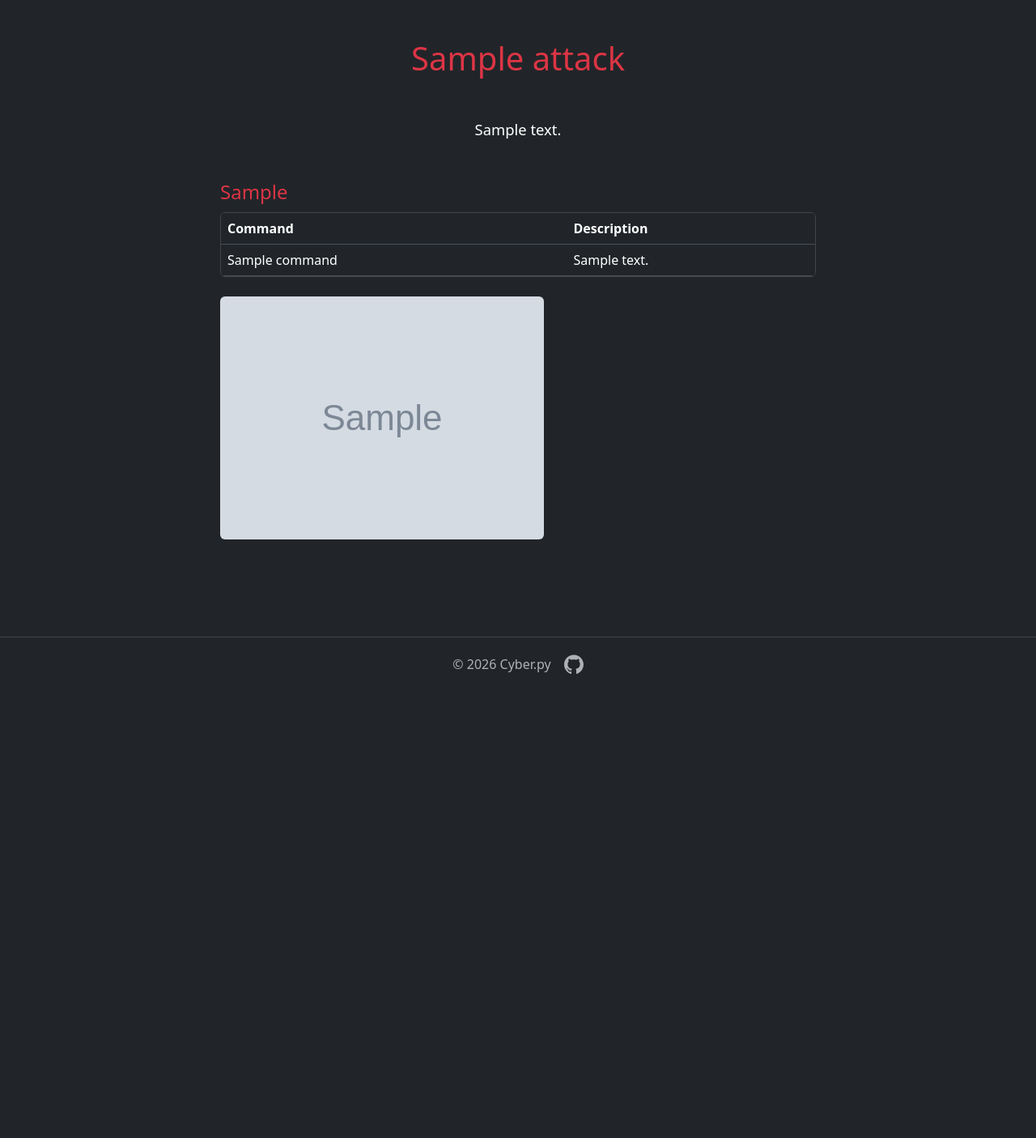
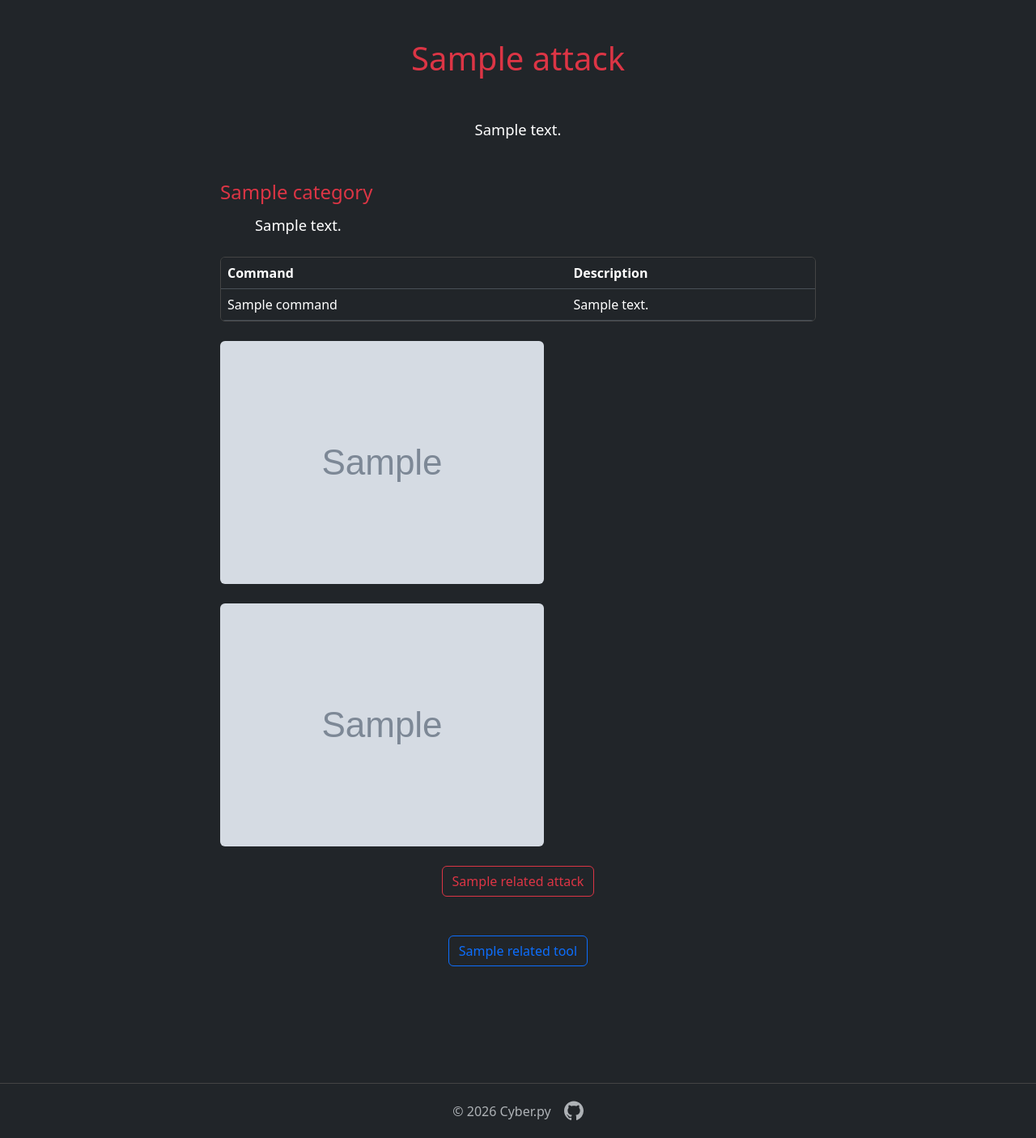
Before and after one commit to emreeturker/cyber-py, a Django app: template attacks/templates/attacks/detail.html in a window 1280 px wide. Shown: the part 60-1465 px from the top of the page at 81% size. Before the commit the page ends 892 px from the top, so only its background shows below. Run offline with Django 5.2, Linux system fonts and the light colour scheme; tables that the repository leaves empty hold one stand-in row (values such as "Sample post"); the template is opened without the code that fills it: values that come from a table or form of the project are taken from there, most other values are stand-ins (such as "Sample title", 1, 10 or a date in 2020); grey boxes marked "Sample" are stand-in pictures; parts of the project's set-up code (start-up, migrations or seed data) failed here and were passed over.

Commit message:
Add AttackCommandCategory model; migrate category descriptions and cross-links to DB

```diff
--- a/attacks/templates/attacks/detail.html
+++ b/attacks/templates/attacks/detail.html
@@ -64,22 +64,20 @@
                 }
             </style>
 
-            {% if attack.slug == "ssh-brute-force" %}
-            <h4 class="category-heading mb-3 text-center" style="color: #ffffff;">First Step</h4>
-            <p
-                style="line-height: 1.7; max-width: 650px; margin: 0 auto; color: #ffffff; font-size: 1.15rem; font-weight: 500; margin-bottom: 24px;">
-                Before running this attack, verified usernames should be gathered instead of guessing blindly — see how to enumerate valid SMTP accounts here.
-            </p>
-            <div class="text-center mb-5">
-                <a href="{% url 'attacks:detail' 'smtp-user-enumeration-port-25' %}" class="btn btn-outline-danger">
-                    View SMTP User Enumeration Details
-                </a>
-            </div>
+            {% for category in categories %}
+            {% if category.commands.all %}
+            <h4 class="category-heading">{{ category.name }}</h4>
+            {% else %}
+            <h4 class="category-heading mb-3 text-center" style="color: #ffffff;">{{ category.name }}</h4>
             {% endif %}
 
-            {% regroup commands by command_category as category_list %}
-            {% for category in category_list %}
-            <h4 class="category-heading">{{ category.grouper }}</h4>
+            {% if category.description %}
+            <p style="line-height: 1.7; max-width: 650px; margin: 0 auto 24px; color: #ffffff; font-size: 1.15rem; font-weight: 500;">
+                {{ category.description|linebreaksbr }}
+            </p>
+            {% endif %}
+
+            {% if category.commands.all %}
             <div class="category-table-wrapper">
                 <table class="table command-table">
                     <thead>
@@ -89,7 +87,7 @@
                         </tr>
                     </thead>
                     <tbody>
-                        {% for command in category.list %}
+                        {% for command in category.commands.all %}
                         <tr>
                             <td data-label="Command">{{ command.command }}</td>
                             <td data-label="Description">{{ command.description|linebreaksbr }}</td>
@@ -98,7 +96,7 @@
                     </tbody>
                 </table>
             </div>
-            {% for command in category.list %}
+            {% for command in category.commands.all %}
             {% if command.image %}
             <img src="{{ command.image.url }}" class="img-fluid rounded" style="margin-bottom: 24px; cursor: pointer;"
                 data-bs-toggle="modal" data-bs-target="#imageModal{{ command.id }}">
@@ -117,136 +115,41 @@
             </div>
             {% endif %}
             {% endfor %}
-            {% endfor %}
-            {% if attack.slug == "mitm-automatic" %}
-            <h4 class="category-heading mb-3 text-center" style="color: #ffffff;">Tool Used</h4>
-            <p
-                style="line-height: 1.7; max-width: 650px; margin: 0 auto; color: #ffffff; font-size: 1.15rem; font-weight: 500;">
-                This attack was carried out using Bettercap — see the full command reference here.
-            </p>
-            <div class="text-center mt-3">
-                <a href="{% url 'tools:detail' 'bettercap' %}" class="btn btn-outline-primary">
-                    View Bettercap Details
+            {% endif %}
+
+            {% if category.image %}
+            <img src="{{ category.image.url }}" class="img-fluid rounded" style="margin-bottom: 24px; cursor: pointer;"
+                data-bs-toggle="modal" data-bs-target="#categoryImageModal{{ category.id }}">
+
+            <div class="modal fade" id="categoryImageModal{{ category.id }}" tabindex="-1">
+                <div class="modal-dialog modal-lg modal-dialog-centered">
+                    <div class="modal-content bg-dark">
+                        <div class="modal-header border-0">
+                            <button type="button" class="btn-close btn-close-white" data-bs-dismiss="modal"></button>
+                        </div>
+                        <div class="modal-body text-center pt-0">
+                            <img src="{{ category.image.url }}" class="img-fluid rounded">
+                        </div>
+                    </div>
+                </div>
+            </div>
+            {% endif %}
+
+            {% if category.related_attack %}
+            <div class="text-center mb-5">
+                <a href="{{ category.related_attack.get_absolute_url }}" class="btn btn-outline-danger">
+                    {{ category.button_label|default:category.related_attack.name }}
                 </a>
             </div>
             {% endif %}
-
-            {% if attack.slug == "mitm-manual" %}
-            <h4 class="category-heading mb-3 text-center" style="color: #ffffff;">Automated Version Available</h4>
-            <p
-                style="line-height: 1.7; max-width: 650px; margin: 0 auto; color: #ffffff; font-size: 1.15rem; font-weight: 500;">
-                This same attack can also be performed faster and more efficiently using Bettercap's automated workflow.
-            </p>
-            <div class="text-center mt-3">
-                <a href="{% url 'attacks:detail' 'mitm-automatic' %}" class="btn btn-outline-danger">
-                    View MITM Automatic
+            {% if category.related_tool %}
+            <div class="text-center mb-5">
+                <a href="{{ category.related_tool.get_absolute_url }}" class="btn btn-outline-primary">
+                    {{ category.button_label|default:category.related_tool.name }}
                 </a>
             </div>
             {% endif %}
-
-            {% if attack.slug == "ftp-exploitation" %}
-            <h4 class="category-heading mb-3 text-center" style="color: #ffffff;">Tool Used</h4>
-            <p
-                style="line-height: 1.7; max-width: 650px; margin: 0 auto; color: #ffffff; font-size: 1.15rem; font-weight: 500;">
-                This attack was carried out using Metasploit Framework — see the full command reference here.
-            </p>
-            <div class="text-center mt-3">
-                <a href="{% url 'tools:detail' 'metasploit' %}" class="btn btn-outline-primary">
-                    View Metasploit Details
-                </a>
-            </div>
-            {% endif %}
-
-            {% if attack.slug == "samba-exploitation" %}
-            <h4 class="category-heading mb-3 text-center" style="color: #ffffff;">Tool Used</h4>
-            <p
-                style="line-height: 1.7; max-width: 650px; margin: 0 auto; color: #ffffff; font-size: 1.15rem; font-weight: 500;">
-                This attack was carried out using Metasploit Framework — see the full command reference here.
-            </p>
-            <div class="text-center mt-3">
-                <a href="{% url 'tools:detail' 'metasploit' %}" class="btn btn-outline-primary">
-                    View Metasploit Details
-                </a>
-            </div>
-            {% endif %}
-
-            {% if attack.slug == "postgresql-exploitation" %}
-            <h4 class="category-heading mb-3 text-center" style="color: #ffffff;">Tool Used</h4>
-            <p
-                style="line-height: 1.7; max-width: 650px; margin: 0 auto; color: #ffffff; font-size: 1.15rem; font-weight: 500;">
-                This attack was carried out using Metasploit Framework — see the full command reference here.
-            </p>
-            <div class="text-center mt-3">
-                <a href="{% url 'tools:detail' 'metasploit' %}" class="btn btn-outline-primary">
-                    View Metasploit Details
-                </a>
-            </div>
-            {% endif %}
-
-            {% if attack.slug == "ssh-brute-force" %}
-            <h4 class="category-heading mb-3 text-center" style="color: #ffffff;">Tool Used</h4>
-            <p
-                style="line-height: 1.7; max-width: 650px; margin: 0 auto; color: #ffffff; font-size: 1.15rem; font-weight: 500;">
-                This attack was carried out using Metasploit Framework — see the full command reference here.
-            </p>
-            <div class="text-center mt-3">
-                <a href="{% url 'tools:detail' 'metasploit' %}" class="btn btn-outline-primary">
-                    View Metasploit Details
-                </a>
-            </div>
-            {% endif %}
-
-            {% if attack.slug == "vnc-brute-force" %}
-            <h4 class="category-heading mb-3 text-center" style="color: #ffffff;">Tool Used</h4>
-            <p
-                style="line-height: 1.7; max-width: 650px; margin: 0 auto; color: #ffffff; font-size: 1.15rem; font-weight: 500;">
-                This attack was carried out using Metasploit Framework — see the full command reference here.
-            </p>
-            <div class="text-center mt-3">
-                <a href="{% url 'tools:detail' 'metasploit' %}" class="btn btn-outline-primary">
-                    View Metasploit Details
-                </a>
-            </div>
-            {% endif %}
-
-            {% if attack.slug == "smtp-user-enumeration-port-25" %}
-            <h4 class="category-heading mb-3 text-center" style="color: #ffffff;">Next Step</h4>
-            <p
-                style="line-height: 1.7; max-width: 650px; margin: 0 auto; color: #ffffff; font-size: 1.15rem; font-weight: 500;">
-                The usernames discovered above can be fed into an SSH Brute-Force attack using Metasploit's ssh_login module — see the full command reference and discovered credentials here.
-            </p>
-            <div class="text-center mt-3">
-                <a href="{% url 'attacks:detail' 'ssh-brute-force' %}" class="btn btn-outline-danger">
-                    View SSH Brute-Force Details
-                </a>
-            </div>
-            {% endif %}
-
-            {% if attack.slug == "fallback-unknown-ports" %}
-            <h4 class="category-heading mb-3 text-center" style="color: #ffffff;">Real-World Example</h4>
-            <p
-                style="line-height: 1.7; max-width: 650px; margin: 0 auto; color: #ffffff; font-size: 1.15rem; font-weight: 500;">
-                See this methodology applied step by step against a real unlisted service — an outdated distcc daemon exploited via CVE-2004-2687.
-            </p>
-            <div class="text-center mt-3">
-                <a href="{% url 'attacks:detail' 'distcc-port-3632' %}" class="btn btn-outline-danger">
-                    View distcc (Port 3632)
-                </a>
-            </div>
-            {% endif %}
-
-            {% if attack.slug == "distcc-port-3632" %}
-            <h4 class="category-heading mb-3 text-center" style="color: #ffffff;">Methodology Reference</h4>
-            <p
-                style="line-height: 1.7; max-width: 650px; margin: 0 auto; color: #ffffff; font-size: 1.15rem; font-weight: 500;">
-                This attack follows the general fallback methodology for unknown/unlisted ports — see the full step-by-step approach here.
-            </p>
-            <div class="text-center mt-3">
-                <a href="{% url 'attacks:detail' 'fallback-unknown-ports' %}" class="btn btn-outline-danger">
-                    View Unknown/Unlisted Ports
-                </a>
-            </div>
-            {% endif %}
+            {% endfor %}
         </div>
     </div>
 </div>
--- a/attacks/views.py
+++ b/attacks/views.py
@@ -9,5 +9,5 @@
 
 def attack_detail(request, attack_slug):
     attack = get_object_or_404(Attack, slug=attack_slug)
-    commands = attack.commands.all()
-    return render(request, "attacks/detail.html", {"attack":attack, "commands":commands})
+    categories = attack.command_categories.select_related("related_attack", "related_tool").prefetch_related("commands")
+    return render(request, "attacks/detail.html", {"attack":attack, "categories":categories})
```
Also changed, not shown: attacks/admin.py (+8 -2 lines), attacks/models.py (+20 -0 lines), attacks/migrations/0008_attackcommandcategory_attackcommand_new_category.py (added), attacks/migrations/0009_migrate_categories.py (added), attacks/migrations/0010_swap_command_category.py (added), attacks/migrations/0011_category_related_tool.py (added), attacks/migrations/0012_seed_hardcoded_blocks.py (added).
